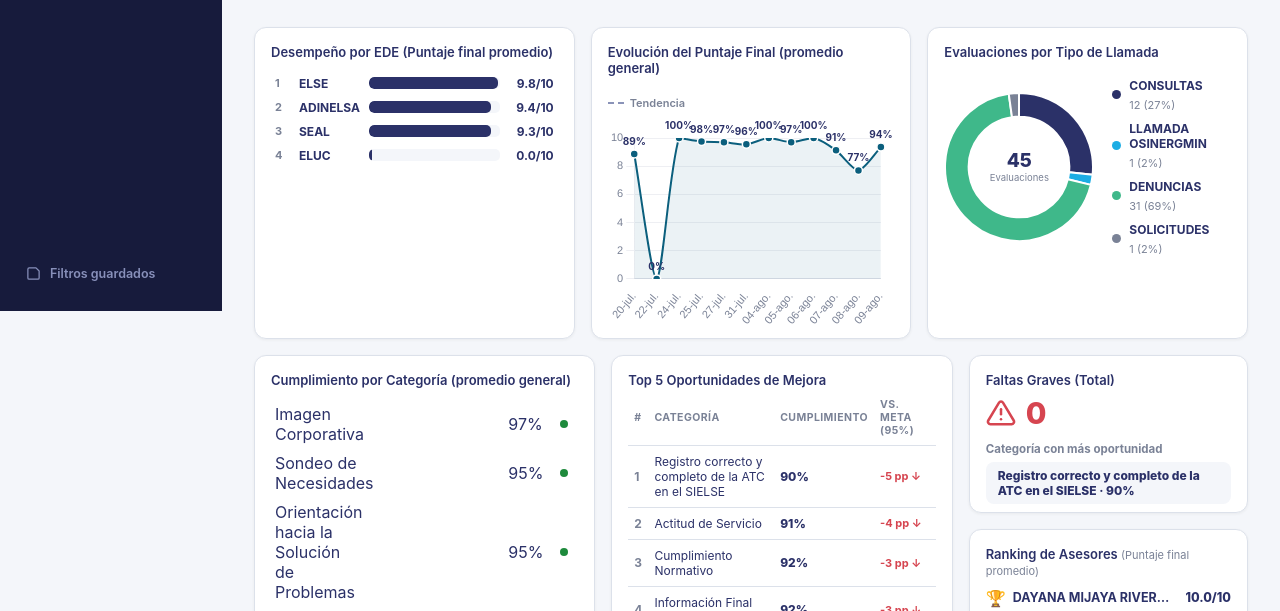
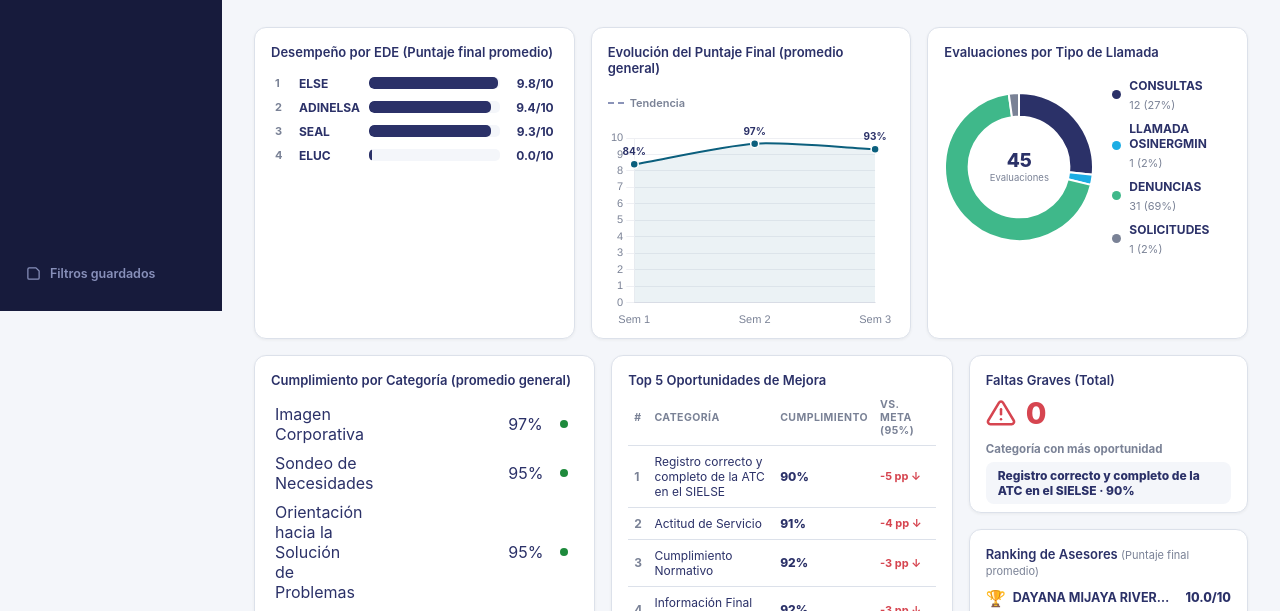
Before and after one commit to svsoncco-dev/FONAFE_CALIDAD, a plain HTML site: page index.html in a window 1280 px wide. Shown: the part 489-1100 px from the top of the page. Drawn offline with nearby package versions, Linux system fonts and the light colour scheme.

Commit message:
Add files via upload

```diff
--- a/index.html
+++ b/index.html
@@ -752,8 +752,8 @@ function renderAll(DATA){
 
   charts.push(new Chart(document.getElementById('chPuntajeFecha'), {
     type:'line',
-    data:{ labels: DATA.fechasLabels, datasets:[
-      { label:'Puntaje Final', data: DATA.puntajePorFecha,
+    data:{ labels: DATA.semanasLabelsCortos, datasets:[
+      { label:'Puntaje Final', data: DATA.puntajePorSemana,
         borderColor: COLORS.amber, backgroundColor:'rgba(11,95,125,0.08)',
         borderWidth:2, tension:0.25, fill:true,
         pointRadius:4, pointHoverRadius:6, pointBackgroundColor:COLORS.amber, pointBorderColor:'#fff', pointBorderWidth:1.5,
@@ -761,7 +761,10 @@ function renderAll(DATA){
       }
     ]},
     options:{ responsive:true, maintainAspectRatio:false, layout:{padding:{top:18}},
-      plugins:{ legend:{display:false}, tooltip:{callbacks:{label:(item)=> 'Puntaje Final: ' + item.parsed.y.toFixed(1) + '/10 (' + Math.round(item.parsed.y*10) + '%)'}} },
+      plugins:{ legend:{display:false}, tooltip:{callbacks:{
+        title:(items)=> DATA.semanasLabelsCompletos[DATA.numerosSemana[items[0].dataIndex]] || items[0].label,
+        label:(item)=> 'Puntaje Final: ' + item.parsed.y.toFixed(1) + '/10 (' + Math.round(item.parsed.y*10) + '%)'
+      }} },
       scales:{ y:{min:0,max:10, grid:{color:COLORS.grid}}, x:catAxis() } }
   }));
 
```
